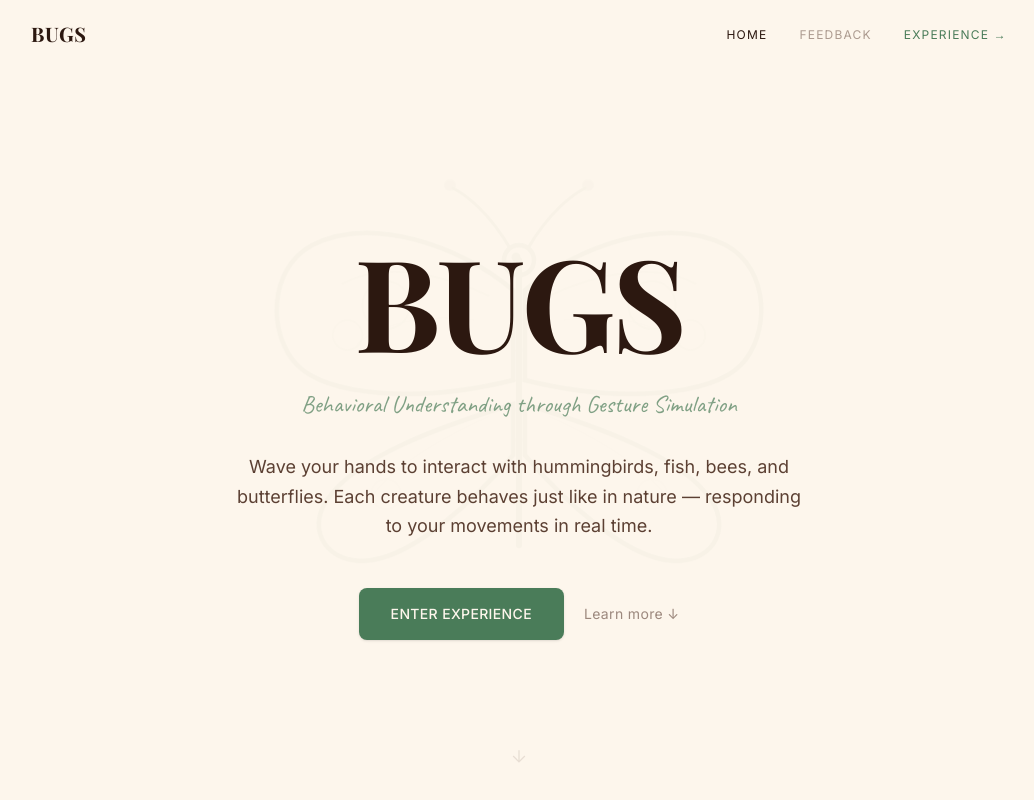
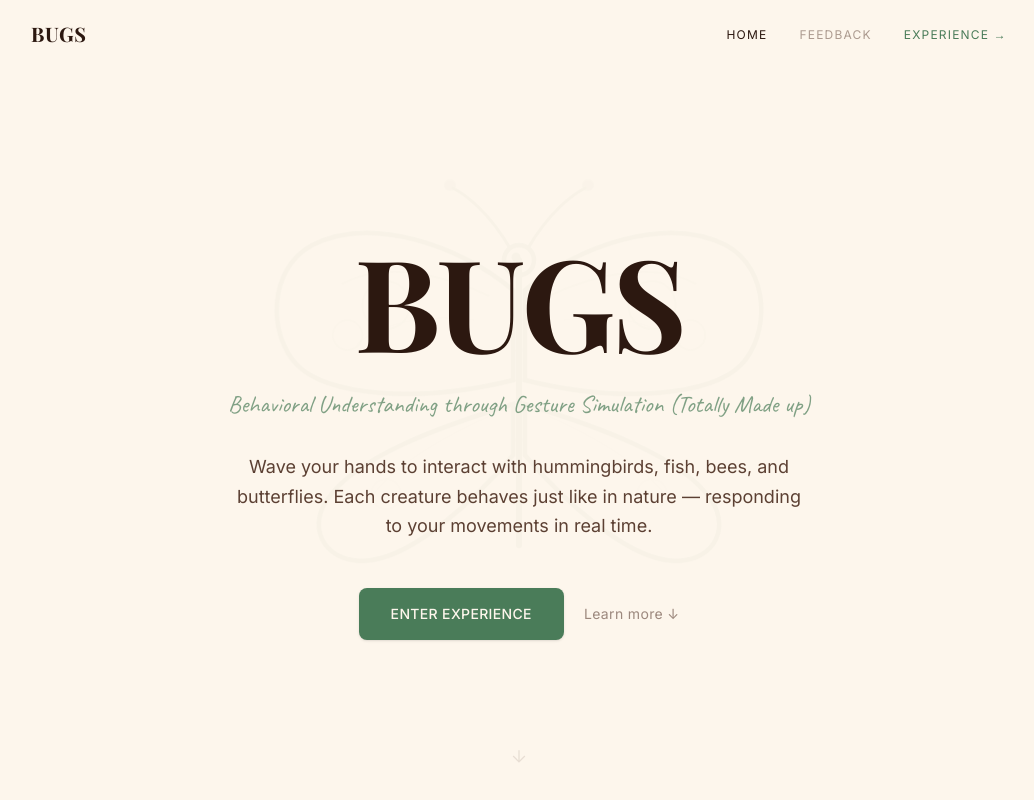
Before and after one commit to Biplavn/nature-mirror, a React (Vite) app: page / in a window 1280 px wide. Shown: the top 800 px of the page, without its empty margins (121-1155 px from the left). Built offline with nearby package versions, Linux system fonts and the light colour scheme; a web font is replaced by a local one.

Commit message:
Update tagline to include '(Totally Made up)'
Co-Authored-By: Claude Opus 4.6 <noreply@anthropic.com>

```diff
--- a/src/pages/HomePage.tsx
+++ b/src/pages/HomePage.tsx
@@ -84,7 +84,7 @@ function HeroSection() {
                     BUGS
                 </h1>
                 <p className="font-hand text-xl md:text-2xl text-field-green/70 mb-8">
-                    Behavioral Understanding through Gesture Simulation
+                    Behavioral Understanding through Gesture Simulation (Totally Made up)
                 </p>
                 <p className="font-sans text-ink-light text-base md:text-lg leading-relaxed max-w-xl mx-auto mb-12">
                     Wave your hands to interact with hummingbirds, fish, bees, and butterflies.
```
